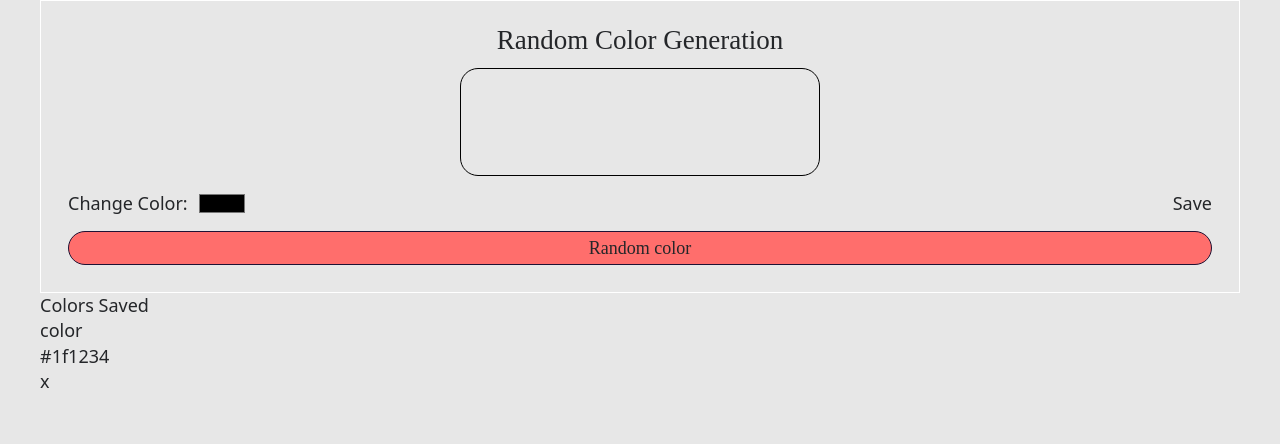
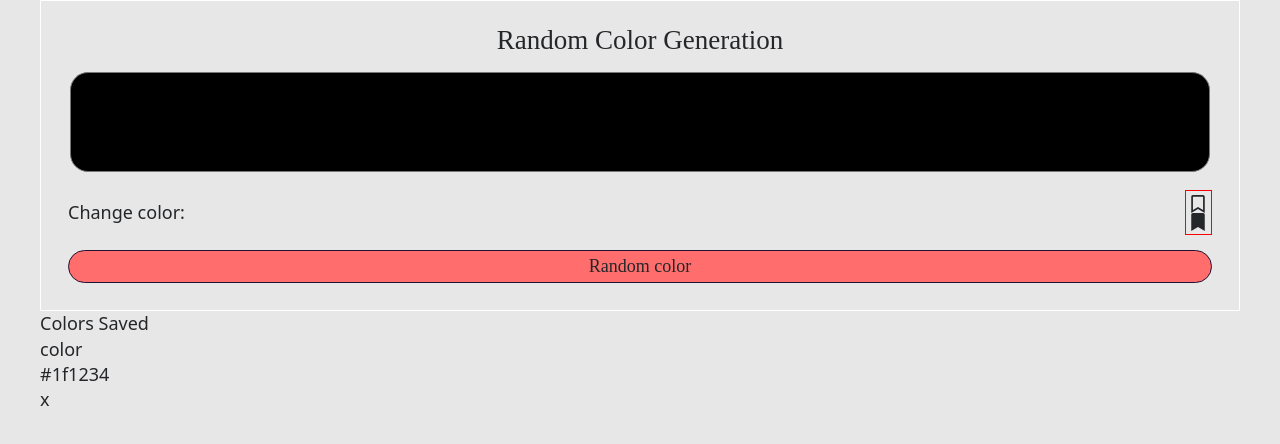
Before and after one commit to BryanGrandon/Random-Color-Generation, a React (Vite) app: page / in a window 1280 px wide. Shown: the top 444 px of the page. Built offline with nearby package versions, Linux system fonts and the light colour scheme.

Commit message:
feat(web):change containers random-color

```diff
--- a/src/containers/random-color/functions.js
+++ b/src/containers/random-color/functions.js
@@ -1,5 +1,5 @@
 const randomColor = (transparency = false) => {
-  const hex = [1, 2, 3, 4, 5, 6, 7, 8, 9, 0, "A", "B", "C", "D", "E", "F"];
+  const hex = [1, 2, 3, 4, 5, 6, 7, 8, 9, 0, "a", "b", "c", "d", "e", "f"];
 
   let alpha = transparency == true ? 8 : 6;
   let color = "";
--- a/src/containers/random-color/random-color.jsx
+++ b/src/containers/random-color/random-color.jsx
@@ -1,4 +1,5 @@
 import React, { useState } from "react";
+import { FaRegBookmark, FaBookmark } from "react-icons/fa";
 import "./styles.css";
 
 import { Title } from "../../components/title/title";
@@ -6,45 +7,43 @@ import { randomColor } from "./functions";
 import Button from "../../components/button/button";
 
 function RandomColor() {
+  const $ = (element) => document.querySelector(`.${element}`);
   const [hex, setHex] = useState();
   const saved = [];
 
-  const $ = (element) => document.querySelector(`.${element}`);
-
   const randomColorClick = () => {
     let generatedColor = randomColor();
-    $("input-color").value = generatedColor;
-    $("random-color__show-color").style.setProperty(
-      "background-color",
-      generatedColor
-    );
+    $("select-color").value = generatedColor;
+    $("show-color").style.setProperty("background-color", generatedColor);
     setHex(generatedColor);
   };
-
   const inputColorChange = (e) => {
-    $("random-color__show-color").style.setProperty(
-      "background-color",
-      e.target.value
-    );
+    $("show-color").style.setProperty("background-color", e.target.value);
     setHex(e.target.value);
   };
 
   return (
     <article className="random-color">
       <Title text="Random Color Generation" />
-      <section className="random-color__show-color"></section>
+      <input
+        type="color"
+        className="select-color"
+        id="id-select-color"
+        onChange={inputColorChange}
+      />
+      <section className="random-color__select-color">
+        <section className="random-color__change-color">
+          <p>Change color:</p>
+          <label htmlFor="id-select-color" className="show-color">
+            {hex}
+          </label>
+        </section>
+        <button className="btn-save">
+          <FaRegBookmark />
+          <FaBookmark />
+        </button>
+      </section>
 
-      <section className="generation__section">
-        <label className="label">
-          Change Color:
-          <input
-            type="color"
-            className="input-color"
-            onChange={inputColorChange}
-          />
-        </label>
-        <button>Save</button>
-      </section>
       <Button onClick={randomColorClick} text="Random color" />
     </article>
   );
--- a/src/containers/random-color/styles.css
+++ b/src/containers/random-color/styles.css
@@ -3,27 +3,43 @@
   flex-direction: column;
   gap: 0.8rem;
   border: 1px solid #fff;
+  width: 100%;
   padding: 1.5rem;
 }
-
 .random-color__show-color {
-  display: flex;
-  align-items: end;
-  justify-content: flex-end;
   border: 1px solid #000;
   border-radius: 1rem;
   height: 6rem;
-  overflow: hidden;
-  min-width: 20rem;
-  margin: auto;
 }
-
-.label {
+.select-color {
+  display: block;
+  width: 100%;
+  height: 6rem;
+}
+.select-color::-webkit-color-swatch {
+  border-radius: 1rem;
+}
+.show-color {
+  padding: 0.2rem 0.5rem;
+  width: 5.3rem;
+  border-radius: 0.2rem;
+  font-family: cursive;
+  text-shadow: 1px 1px 3px #1f1234;
+}
+.random-color__select-color {
   display: flex;
-  gap: 0.5rem;
   align-items: center;
-}
-.generation__section {
-  display: flex;
   justify-content: space-between;
 }
+.random-color__change-color {
+  display: flex;
+  align-items: center;
+  gap: 0.5rem;
+}
+.btn-save {
+  border: 1px solid #f00;
+  padding: 0.2rem;
+}
+.icon-btn-save {
+  font-size: 1.3rem;
+}
```
